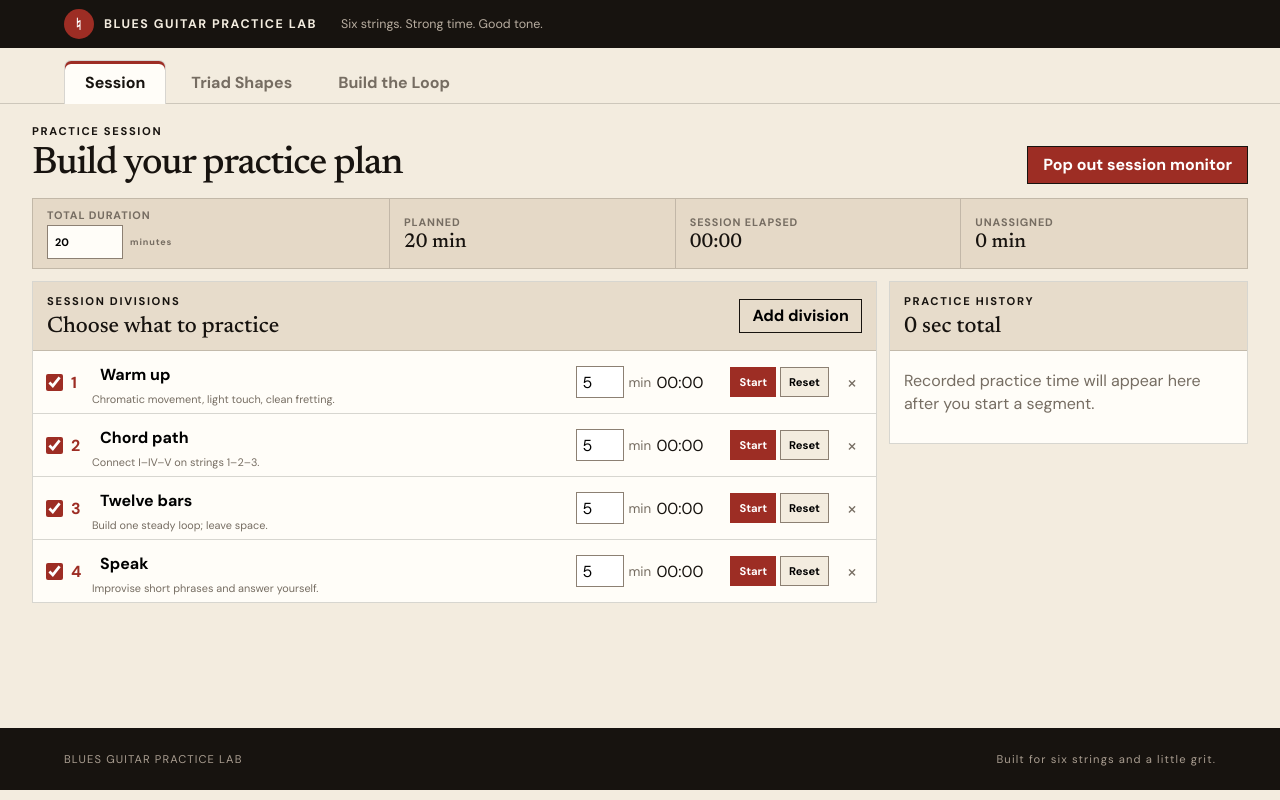
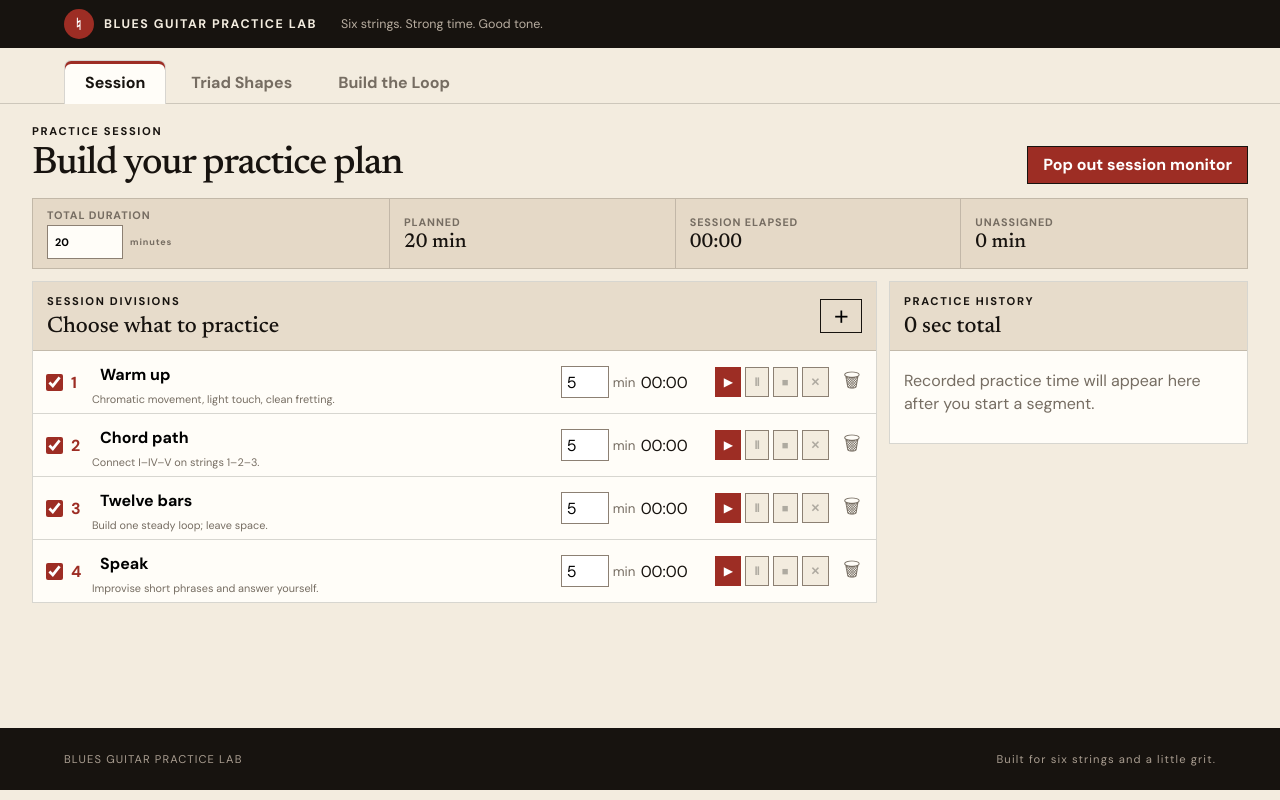
Before and after one commit to flyfisher1952/blues-guitar-practice-lab, an Angular app: page / in a window 1280 px wide. Built offline with nearby package versions, Linux system fonts and the light colour scheme; what html-docx-js-typescript would draw is missing.

Commit message:
Add segment modal and colorful timer icons

```diff
--- a/src/app/component/session/session.component.html
+++ b/src/app/component/session/session.component.html
@@ -30,7 +30,7 @@
           <p class="eyebrow">SESSION DIVISIONS</p>
           <h2 id="segments-heading">Choose what to practice</h2>
         </div>
-        <button type="button" (click)="addSegment()">Add division</button>
+        <button class="add-segment-button" type="button" title="Add Segment" aria-label="Add Segment" (click)="openAddSegment()">＋</button>
       </header>
 
       <div class="segment-editor-list">
@@ -51,13 +51,13 @@
               <small>min</small>
             </label>
             <time class="segment-elapsed">{{ formatTime(segment.elapsedSeconds) }}</time>
-            <div class="segment-inline-controls">
-              <button type="button" (click)="startSegment(segment)">
-                {{ activeSegmentId === segment.id && timerRunning ? 'Stop' : segment.elapsedSeconds ? 'Resume' : 'Start' }}
-              </button>
-              <button type="button" (click)="resetSegment(segment)">Reset</button>
+            <div class="segment-inline-controls timer-icon-controls">
+              <button class="timer-start" type="button" title="Start or resume" aria-label="Start or resume" [disabled]="activeSegmentId === segment.id && timerRunning" (click)="startSegment(segment)">▶</button>
+              <button class="timer-pause" type="button" title="Pause" aria-label="Pause" [disabled]="activeSegmentId !== segment.id || !timerRunning" (click)="pauseSegment(segment)">Ⅱ</button>
+              <button class="timer-stop" type="button" title="Stop" aria-label="Stop" [disabled]="activeSegmentId !== segment.id" (click)="stopSegment(segment)">■</button>
+              <button class="timer-clear" type="button" title="Clear elapsed time" aria-label="Clear elapsed time" [disabled]="segment.elapsedSeconds === 0" (click)="resetSegment(segment)">✕</button>
             </div>
-            <button class="segment-remove" type="button" aria-label="Remove division" (click)="removeSegment(segment)">×</button>
+            <button class="segment-remove" type="button" title="Remove segment" aria-label="Remove segment" (click)="removeSegment(segment)">🗑</button>
           </div>
         }
       </div>
@@ -95,6 +95,46 @@
     </aside>
   </div>
 
+  @if (addSegmentOpen) {
+    <div class="add-segment-backdrop" role="presentation" (click)="closeAddSegment()">
+      <section
+        class="add-segment-dialog"
+        role="dialog"
+        aria-modal="true"
+        aria-labelledby="add-segment-title"
+        (click)="$event.stopPropagation()">
+        <header>
+          <div>
+            <p class="eyebrow">SESSION DIVISION</p>
+            <h2 id="add-segment-title">Add Segment</h2>
+          </div>
+          <button type="button" aria-label="Close" (click)="closeAddSegment()">×</button>
+        </header>
+        <div class="add-segment-fields">
+          <label>
+            <span>Name</span>
+            <input type="text" autofocus [value]="newSegmentName" (input)="newSegmentName = $any($event.target).value">
+          </label>
+          <label>
+            <span>Hint text</span>
+            <textarea rows="3" [value]="newSegmentHint" (input)="newSegmentHint = $any($event.target).value"></textarea>
+          </label>
+          <label>
+            <span>Duration</span>
+            <span class="dialog-duration">
+              <input type="number" min="1" max="240" [value]="newSegmentMinutes" (input)="newSegmentMinutes = $any($event.target).valueAsNumber">
+              <small>minutes</small>
+            </span>
+          </label>
+        </div>
+        <footer>
+          <button type="button" (click)="closeAddSegment()">Cancel</button>
+          <button type="button" class="primary" [disabled]="!newSegmentName.trim()" (click)="addSegment()">Add Segment</button>
+        </footer>
+      </section>
+    </div>
+  }
+
   @if (monitorOpen) {
     <aside class="session-monitor" role="dialog" aria-modal="false" aria-labelledby="session-monitor-title">
       <header>
@@ -119,11 +159,11 @@
               <small>{{ segment.plannedMinutes }} min planned</small>
             </div>
             <time>{{ formatTime(segment.elapsedSeconds) }}</time>
-            <div class="monitor-controls">
-              <button type="button" (click)="startSegment(segment)">
-                {{ activeSegmentId === segment.id && timerRunning ? 'Stop' : segment.elapsedSeconds ? 'Resume' : 'Start' }}
-              </button>
-              <button type="button" (click)="resetSegment(segment)">Reset</button>
+            <div class="monitor-controls timer-icon-controls">
+              <button class="timer-start" type="button" title="Start or resume" aria-label="Start or resume" [disabled]="activeSegmentId === segment.id && timerRunning" (click)="startSegment(segment)">▶</button>
+              <button class="timer-pause" type="button" title="Pause" aria-label="Pause" [disabled]="activeSegmentId !== segment.id || !timerRunning" (click)="pauseSegment(segment)">Ⅱ</button>
+              <button class="timer-stop" type="button" title="Stop" aria-label="Stop" [disabled]="activeSegmentId !== segment.id" (click)="stopSegment(segment)">■</button>
+              <button class="timer-clear" type="button" title="Clear elapsed time" aria-label="Clear elapsed time" [disabled]="segment.elapsedSeconds === 0" (click)="resetSegment(segment)">✕</button>
             </div>
           </section>
         }
```
